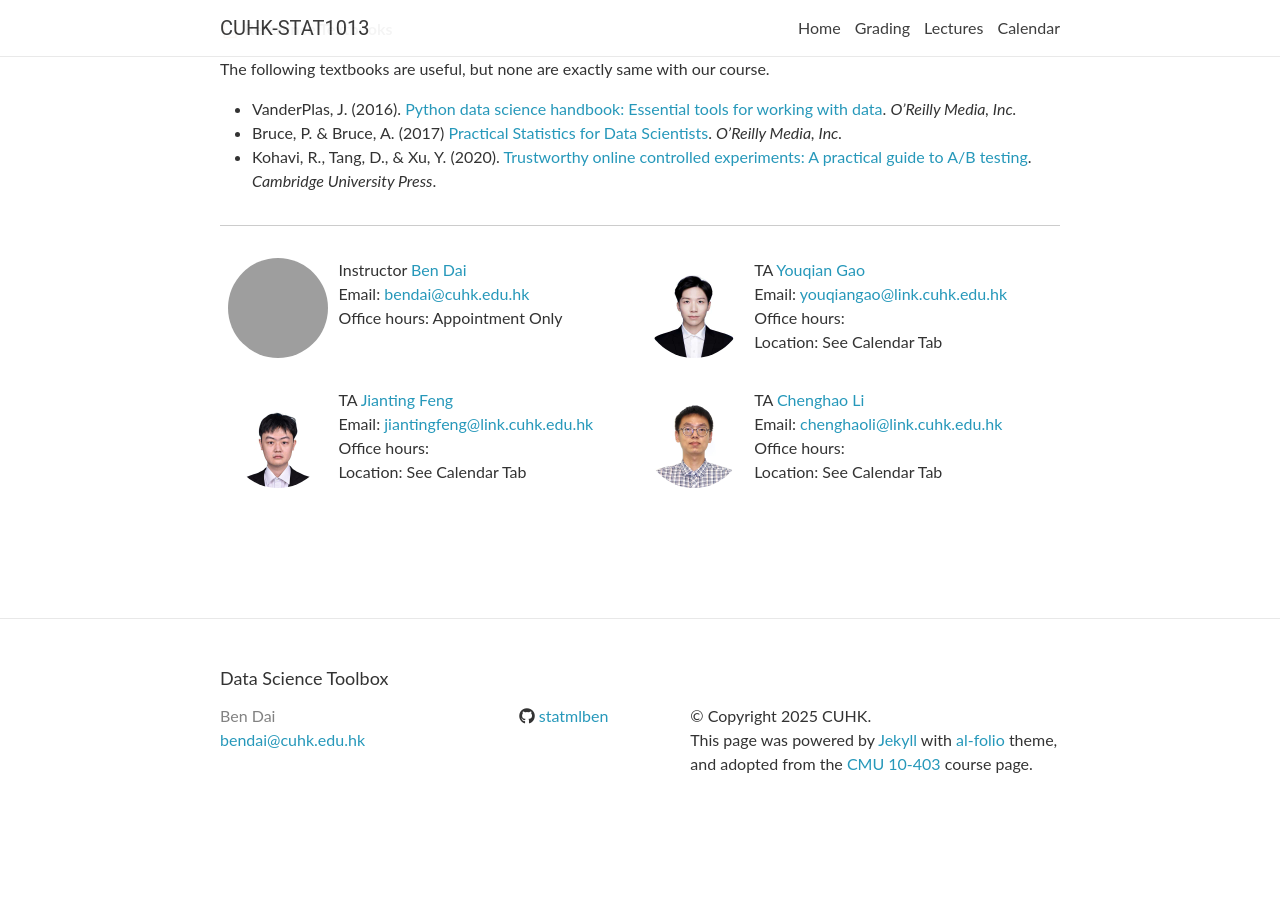
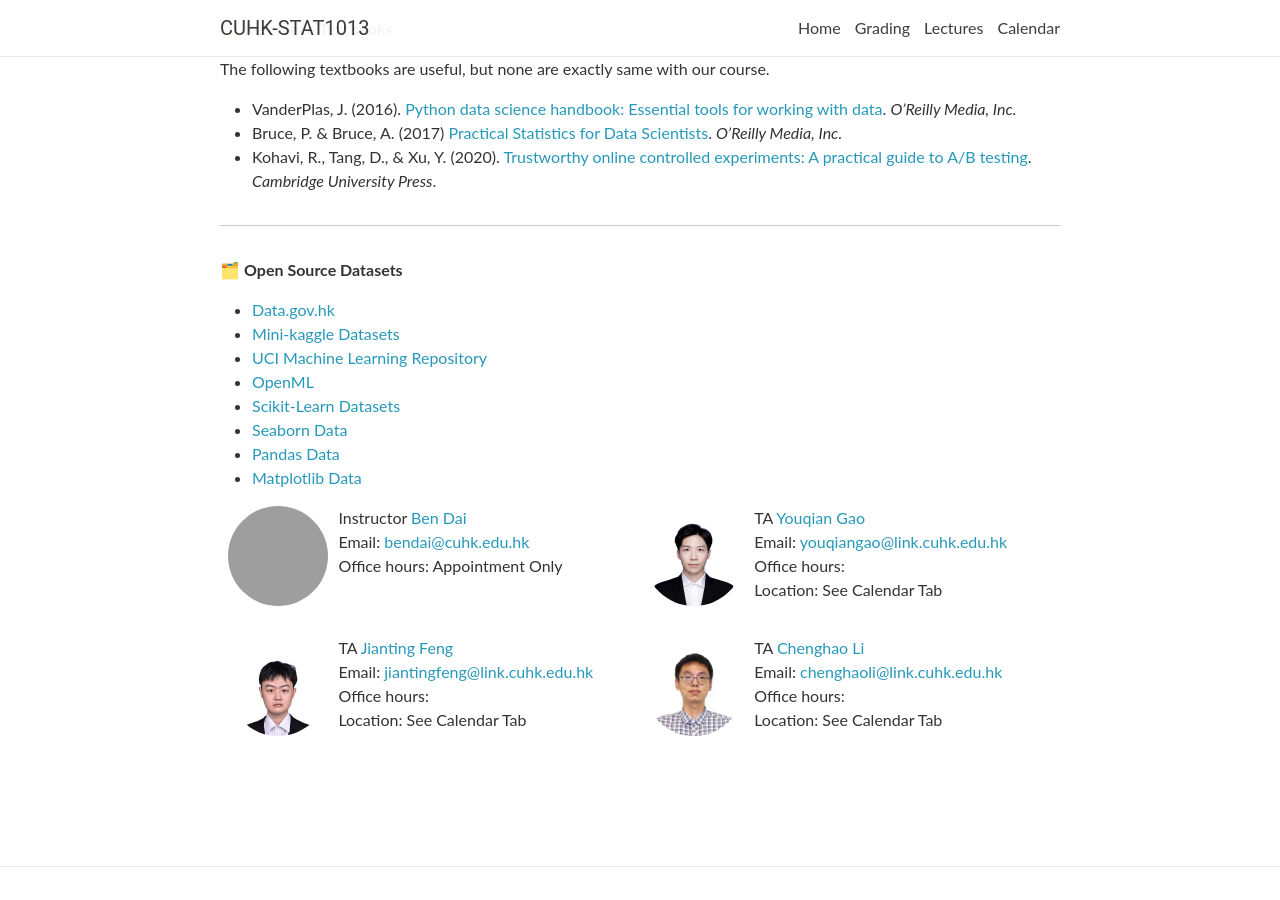
Before and after one commit to statmlben/CUHK-STAT1013, a Jekyll site: the page built from _pages/about.md, in a window 1280 px wide and 900 px high, scrolled down 1003 px. Built offline with Jekyll 4.4.1, drawn with Linux system fonts in a browser that asks for light colours; nearby versions of some CDN libraries; comment, search, counter and statistics services are not loaded; before the commit the page ends 1840 px from its top, so only the background shows below that; grey boxes are pictures that could not be loaded.

Commit message:
add datasets links

```diff
--- a/_pages/about.md
+++ b/_pages/about.md
@@ -29,7 +29,7 @@ This course will give a conceptual introduction, implementation, and interpretat
 - 🎒 **Lecture/Recitation Location:** Y.C. Liang Hall 103
 <!-- - **Office Hours Location:** [Gates-Hillman Center 8228](https://goo.gl/maps/74vUj6uoaTTzYM937){:target="\_blank"} -->
 <!-- - **Discussion:** [Piazza](https://piazza.com){:target="\_blank"} -->
-- 💻 **HW submission:** [BlackBoard](https://blackboard.cuhk.edu.hk/){:target="\_blank"}
+- 💻 **HW submission:** [BlackBoard](https://blackboard.cuhk.edu.hk/)
 - ⌨️ **colab**: [notebook](https://colab.research.google.com/drive/1DlQFQPktEtDLa8AxdjU8Oc0j1R5ph1Wt?usp=sharing) or click `Open in Colab`
 
 [![Homepage](https://img.shields.io/badge/CUHK-STAT1013-blueviolet)](https://www.bendai.org/CUHK-STAT1013/)
@@ -48,3 +48,14 @@ The following textbooks are useful, but none are exactly same with our course.
 - Kohavi, R., Tang, D., & Xu, Y. (2020). [Trustworthy online controlled experiments: A practical guide to A/B testing](https://www.amazon.com/Trustworthy-Online-Controlled-Experiments-Practical-ebook/dp/B0845Y3DJV). *Cambridge University Press*.
 
 ***
+
+🗂️ **Open Source Datasets**
+
+- [Data.gov.hk](https://data.gov.hk/en-datasets)
+- [Mini-kaggle Datasets](https://github.com/MainakRepositor/Datasets)
+- [UCI Machine Learning Repository](https://archive.ics.uci.edu/)
+- [OpenML](https://www.openml.com/)
+- [Scikit-Learn Datasets](https://scikit-learn.org/stable/datasets/)
+- [Seaborn Data](https://seaborn.pydata.org/generated/seaborn.load_dataset.html)
+- [Pandas Data](https://pandas.pydata.org/docs/reference/api/pandas.read_csv.html)
+- [Matplotlib Data](https://matplotlib.org/stable/api/_as_gen/matplotlib.pyplot.html)
```
